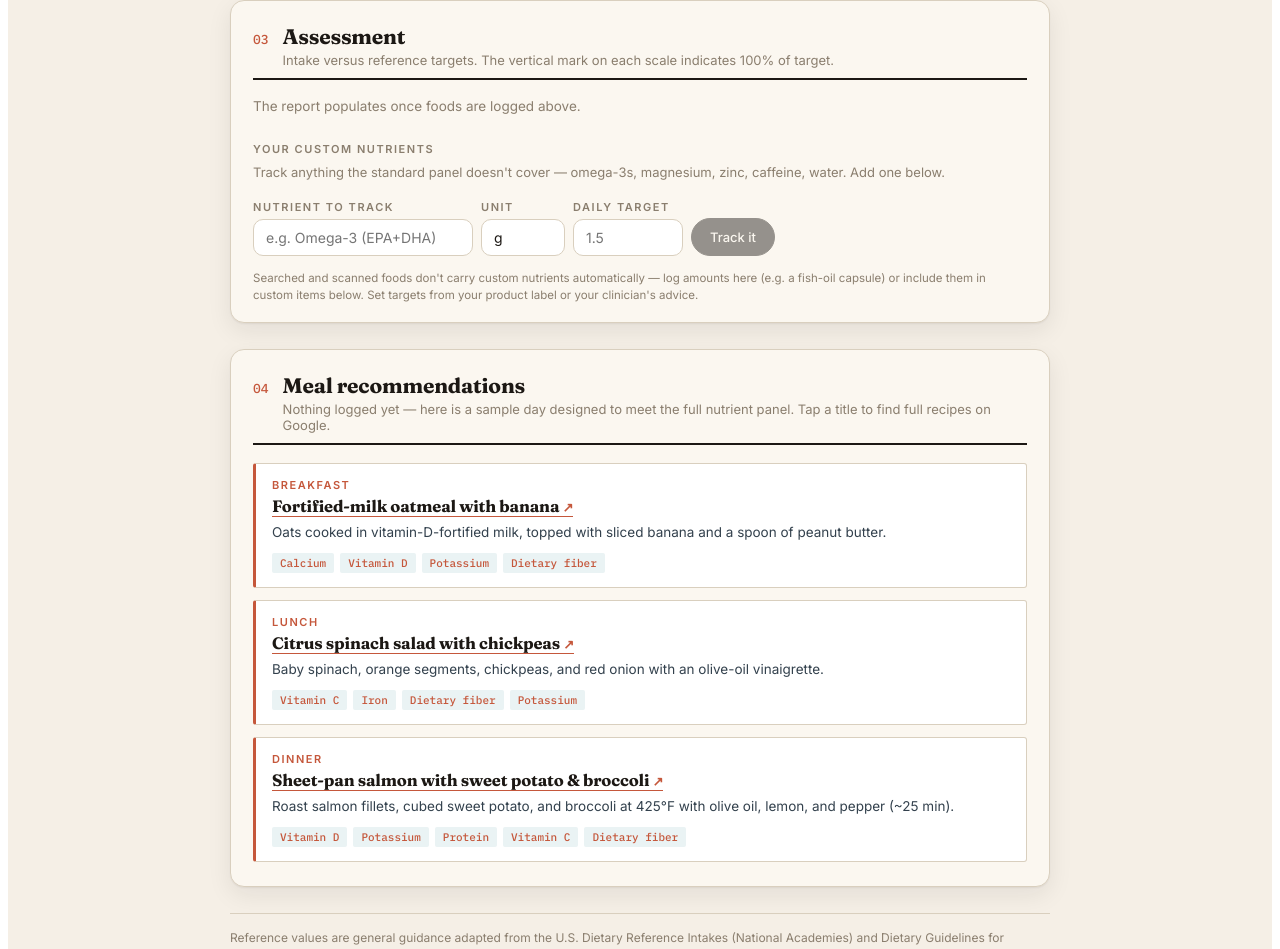
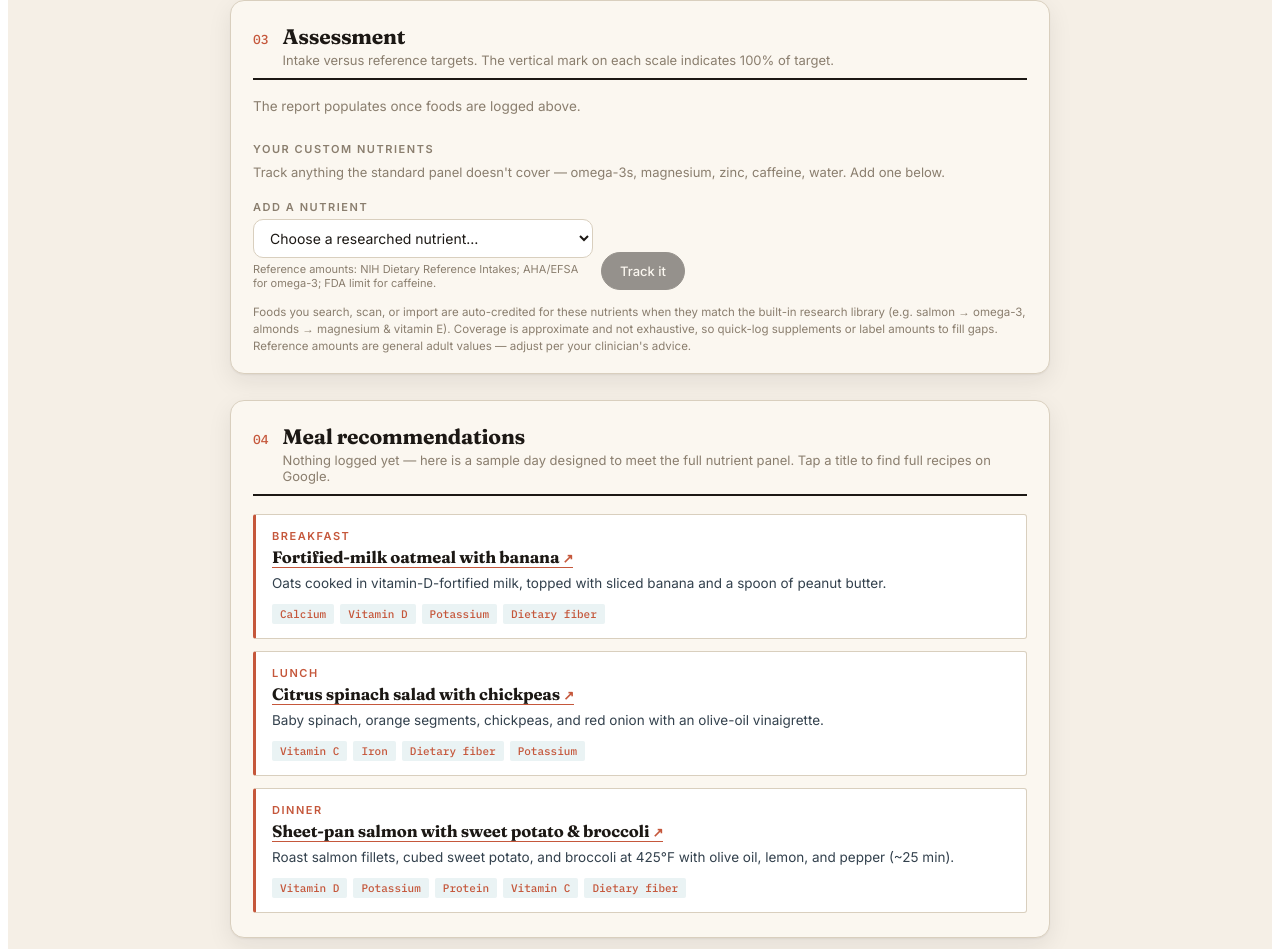
Before and after one commit to TKB789/nutrients, a React (Vite) app: page / in a window 1280 px wide. Shown: the part 946-1895 px from the top of the page. Built offline with nearby package versions, Linux system fonts and the light colour scheme.

Commit message:
Add files via upload

```diff
--- a/src/App.jsx
+++ b/src/App.jsx
@@ -240,6 +240,68 @@ const NUTRIENT_INFO = [
 ];
 
 
+
+/* ------------------------------------------------------------------ */
+/*  Extended-nutrient research library                                */
+/*  Presets: nutrients outside the USDA panel we map, with reference  */
+/*  amounts from the NIH Dietary Reference Intakes (RDA/AI), AHA/EFSA */
+/*  guidance for EPA+DHA, and the FDA limit for caffeine. m/f values  */
+/*  are adult male/female references.                                 */
+/*  Food values: approximate content per 100 g, USDA/NIH-derived,     */
+/*  matched by name keyword so searched & scanned foods auto-credit.  */
+/* ------------------------------------------------------------------ */
+
+const PRESET_NUTRIENTS = [
+  { key: "omega3", name: "Omega-3 (EPA+DHA)", unit: "g", m: 0.5, f: 0.5, src: "AHA/EFSA ~0.25–0.5 g" },
+  { key: "magnesium", name: "Magnesium", unit: "mg", m: 420, f: 320, src: "NIH RDA" },
+  { key: "zinc", name: "Zinc", unit: "mg", m: 11, f: 8, src: "NIH RDA" },
+  { key: "b12", name: "Vitamin B12", unit: "mcg", m: 2.4, f: 2.4, src: "NIH RDA" },
+  { key: "folate", name: "Folate", unit: "mcg DFE", m: 400, f: 400, src: "NIH RDA" },
+  { key: "vitE", name: "Vitamin E", unit: "mg", m: 15, f: 15, src: "NIH RDA" },
+  { key: "vitK", name: "Vitamin K", unit: "mcg", m: 120, f: 90, src: "NIH AI" },
+  { key: "vitA", name: "Vitamin A", unit: "mcg RAE", m: 900, f: 700, src: "NIH RDA" },
+  { key: "selenium", name: "Selenium", unit: "mcg", m: 55, f: 55, src: "NIH RDA" },
+  { key: "choline", name: "Choline", unit: "mg", m: 550, f: 425, src: "NIH AI" },
+  { key: "water", name: "Water", unit: "L", m: 3.7, f: 2.7, src: "NIH AI, total fluids" },
+  { key: "caffeine", name: "Caffeine", unit: "mg", m: 400, f: 400, limit: true, src: "FDA daily limit" },
+];
+
+const NUTRIENT_LIBRARY = {
+  omega3: [["salmon", 2.1], ["sardine", 1.5], ["mackerel", 1.8], ["herring", 2.0], ["anchov", 2.0], ["trout", 0.9], ["albacore", 0.86], ["tuna", 0.3], ["oyster", 0.6], ["mussel", 0.7], ["shrimp", 0.27], ["sea bass", 0.8], ["cod", 0.2]],
+  magnesium: [["pumpkin seed", 592], ["chia", 335], ["cashew", 292], ["almond", 270], ["dark chocolate", 228], ["peanut", 168], ["spinach", 79], ["black bean", 70], ["edamame", 64], ["quinoa", 64], ["tofu", 53], ["brown rice", 43], ["lentil", 36], ["avocado", 29], ["banana", 27]],
+  zinc: [["oyster", 39], ["pumpkin seed", 7.8], ["crab", 6.5], ["beef", 6.3], ["cashew", 5.8], ["cheddar", 3.1], ["pork", 2.9], ["chickpea", 1.5], ["lentil", 1.3]],
+  b12: [["clam", 99], ["sardine", 8.9], ["trout", 4.5], ["salmon", 3.2], ["beef", 2.6], ["tuna", 2.5], ["egg", 1.1], ["cheddar", 1.1], ["yogurt", 0.6], ["milk", 0.5]],
+  folate: [["edamame", 311], ["spinach", 194], ["lentil", 181], ["chickpea", 172], ["black bean", 149], ["asparagus", 149], ["beet", 109], ["broccoli", 108], ["avocado", 81], ["orange", 30]],
+  vitE: [["sunflower seed", 35], ["almond", 25.6], ["hazelnut", 15], ["olive oil", 14.4], ["peanut", 9.1], ["avocado", 2.1], ["spinach", 2.0]],
+  vitK: [["parsley", 1640], ["spinach", 483], ["collard", 407], ["kale", 390], ["broccoli", 141], ["brussels", 140], ["romaine", 102], ["kiwi", 40]],
+  vitA: [["beef liver", 9440], ["sweet potato", 961], ["carrot", 835], ["spinach", 469], ["kale", 241], ["cantaloupe", 169], ["red pepper", 157], ["egg", 160]],
+  selenium: [["brazil nut", 1917], ["tuna", 90], ["sunflower seed", 53], ["sardine", 52], ["shrimp", 49], ["salmon", 41], ["egg", 30], ["chicken", 27], ["beef", 26], ["brown rice", 10]],
+  choline: [["beef liver", 418], ["egg", 294], ["salmon", 91], ["beef", 85], ["cod", 84], ["chicken", 79], ["peanut", 63], ["brussels", 63], ["broccoli", 40], ["tofu", 27], ["milk", 17]],
+  caffeine: [["espresso", 212], ["coffee", 40], ["energy drink", 32], ["black tea", 20], ["green tea", 12], ["dark chocolate", 80], ["cola", 8]],
+};
+
+// Approximate gram weights of the built-in quick list's servings, so
+// per-100 g library values can be scaled for those items too.
+const SERVING_GRAMS = {
+  "Oatmeal, cooked": 234, "Egg, large": 50, "Whole-wheat bread": 32, "White bread": 29,
+  "Banana": 118, "Apple": 182, "Orange": 131, "Milk, 2%": 244, "Greek yogurt, plain": 245,
+  "Cheddar cheese": 28, "Chicken breast, cooked": 85, "Salmon, cooked": 85,
+  "Ground beef 90%, cooked": 85, "Tofu, firm": 126, "Black beans, cooked": 86,
+  "Lentils, cooked": 99, "Brown rice, cooked": 195, "White rice, cooked": 186,
+  "Pasta, cooked": 140, "Broccoli, cooked": 156, "Spinach, raw": 60, "Carrot": 61,
+  "Sweet potato, baked": 114, "Potato, baked w/ skin": 173, "Avocado": 100,
+  "Almonds": 28, "Peanut butter": 32, "Olive oil": 13.5, "Orange juice": 248,
+  "Tomato": 123, "Tuna, canned in water": 85, "Mixed green salad": 72,
+};
+
+function libraryLookup(presetKey, foodName) {
+  const list = NUTRIENT_LIBRARY[presetKey];
+  if (!list) return null;
+  const n = (foodName || "").toLowerCase();
+  for (const [kw, val] of list) if (n.includes(kw)) return val;
+  return null;
+}
+
 /* ------------------------------------------------------------------ */
 /*  Bonus compounds — phytochemicals, antioxidants, and other extras  */
 /*  that don't appear in the standard nutrient panel. Matched by      */
@@ -1242,15 +1304,28 @@ export default function NutritionAssessment() {
   }, []);
 
   const logRecipeServings = (food, count) => {
-    setLog(l => [...l, { food, qty: count, label: `${count} serving${count !== 1 ? "s" : ""}`, id: Date.now() }]);
+    setLog(l => [...l, { food: enrichFood(food), qty: count, label: `${count} serving${count !== 1 ? "s" : ""}`, id: Date.now() }]);
+    if (recipes[food.name]) {
+      const next = { ...recipes, [food.name]: { ...recipes[food.name], lastUsed: Date.now() } };
+      setRecipes(next);
+      saveStore(userKey(RKEY, currentUser), next);
+    }
     setTab("report");
   };
 
-  const completeImport = async ({ title, link, matched, totals: rTotals, servingsMade, servingsEaten }) => {
+  const completeImport = async ({ title, link, matched, servingsMade, servingsEaten }) => {
+    const cids = Object.keys(customNutrients);
+    const enriched = matched.map(m => ({ ...m, food: enrichFood(m.food) }));
+    const rTotals = { ...ZERO };
+    for (const id of cids) rTotals[id] = 0;
+    for (const m of enriched) {
+      for (const k of KEYS) rTotals[k] += (m.food[k] || 0) * m.mult;
+      for (const id of cids) rTotals[id] += (m.food[id] || 0) * m.mult;
+    }
     const per = {};
-    for (const k of KEYS) per[k] = rTotals[k] / servingsMade;
+    for (const k of [...KEYS, ...cids]) per[k] = rTotals[k] / servingsMade;
     const food = { ...per, name: title, serving: "1 serving", isRecipe: true };
-    const next = { ...recipes, [title]: { name: title, servings: servingsMade, food, link, ingredients: matched.map(m => `${m.food.name} — ${m.label}`) } };
+    const next = { ...recipes, [title]: { name: title, servings: servingsMade, food, link, lastUsed: Date.now(), ingredients: matched.map(m => `${m.food.name} — ${m.label}`) } };
     setRecipes(next);
     await saveStore(userKey(RKEY, currentUser), next);
     setLog(l => [...l, { food, qty: servingsEaten, label: `${servingsEaten} serving${servingsEaten !== 1 ? "s" : ""}`, id: Date.now() }]);
@@ -1302,6 +1377,20 @@ export default function NutritionAssessment() {
 
   const set = (k) => (e) => setProfile(p => ({ ...p, [k]: e.target.value }));
 
+  // Auto-credit custom nutrients from the research library (e.g. salmon -> omega-3)
+  const enrichFood = (food) => {
+    const cns = Object.values(customNutrients).filter(cn => cn.presetKey);
+    if (cns.length === 0) return food;
+    const out = { ...food };
+    for (const cn of cns) {
+      if (out[cn.id]) continue;
+      const per100 = libraryLookup(cn.presetKey, out.name);
+      if (per100 == null) continue;
+      out[cn.id] = out.per100g ? per100 : Math.round(per100 * ((SERVING_GRAMS[out.name] || 100) / 100) * 100) / 100;
+    }
+    return out;
+  };
+
   const addFood = () => {
     if (!selected) return;
     let multiplier, label = null;
@@ -1313,7 +1402,7 @@ export default function NutritionAssessment() {
     } else {
       multiplier = Number(qty) || 1;
     }
-    setLog(l => [...l, { food: selected, qty: multiplier, label, id: Date.now() }]);
+    setLog(l => [...l, { food: enrichFood(selected), qty: multiplier, label, id: Date.now() }]);
     const bonuses = detectBonuses(selected.name);
     if (bonuses.length > 0) {
       const b = bonuses[0];
@@ -1364,11 +1453,11 @@ export default function NutritionAssessment() {
     const name = newNutrient.name.trim();
     const target = Number(newNutrient.target);
     if (!name || !(target > 0)) return;
-    const id = "cn_" + name.toLowerCase().replace(/[^a-z0-9]+/g, "_");
-    const next = { ...customNutrients, [id]: { id, name, unit: newNutrient.unit.trim() || "g", target } };
+    const id = newNutrient.presetKey ? "cn_" + newNutrient.presetKey : "cn_" + name.toLowerCase().replace(/[^a-z0-9]+/g, "_");
+    const next = { ...customNutrients, [id]: { id, name, unit: newNutrient.unit.trim() || "g", target, presetKey: newNutrient.presetKey || null, limit: !!newNutrient.limit } };
     setCustomNutrients(next);
     await saveStore(userKey(CKEY, currentUser), next);
-    setNewNutrient({ name: "", unit: "g", target: "" });
+    setNewNutrient({ name: "", unit: "g", target: "", presetKey: null, limit: false, custom: false });
   };
 
   const deleteCustomNutrient = async (id) => {
@@ -1630,7 +1719,7 @@ export default function NutritionAssessment() {
                   </p>
                 ) : (
                   <div style={{ display: "grid", gap: 10, margin: "4px 0 14px" }}>
-                    {Object.values(recipes).map(r => (
+                    {Object.values(recipes).sort((a, b) => (b.lastUsed || 0) - (a.lastUsed || 0)).map(r => (
                       <div key={r.name} style={{ border: `1px solid ${C.rule}`, borderLeft: `3px solid ${C.accent}`, borderRadius: 10, padding: "10px 14px" }}>
                         <div style={{ display: "flex", justifyContent: "space-between", gap: 10, flexWrap: "wrap", alignItems: "baseline" }}>
                           <span className="na-serif" style={{ fontSize: 15.5, fontWeight: 700 }}>
@@ -1886,7 +1975,7 @@ export default function NutritionAssessment() {
               )}
               {Object.values(customNutrients).map(cn => (
                 <div key={cn.id}>
-                  <Gauge label={cn.name} value={totals[cn.id] || 0} target={cn.target} unit={cn.unit} dp={1} />
+                  <Gauge label={cn.name} value={totals[cn.id] || 0} target={cn.target} unit={cn.unit} dp={1} isLimit={!!cn.limit} />
                   <div style={{ display: "flex", gap: 8, alignItems: "center", flexWrap: "wrap", padding: "8px 0 4px" }}>
                     <input className="na-input" type="number" min="0" step="any" defaultValue=""
                       placeholder={`Amount (${cn.unit})`} style={{ width: 130, padding: "6px 10px", fontSize: 13 }}
@@ -1907,25 +1996,52 @@ export default function NutritionAssessment() {
                 </div>
               ))}
               <div style={{ display: "flex", gap: 8, flexWrap: "wrap", alignItems: "flex-end", padding: "10px 0 14px" }}>
-                <div style={{ flex: "1 1 150px", maxWidth: 220 }}>
-                  <Field label="Nutrient to track">
+                <div style={{ flex: "1 1 230px", maxWidth: 340 }}>
+                  <Field label="Add a nutrient" note="Reference amounts: NIH Dietary Reference Intakes; AHA/EFSA for omega-3; FDA limit for caffeine.">
+                    <select className="na-select" value={newNutrient.presetKey || (newNutrient.custom ? "custom" : "")}
+                      onChange={e => {
+                        const v = e.target.value;
+                        if (v === "custom") { setNewNutrient({ name: "", unit: "g", target: "", presetKey: null, limit: false, custom: true }); return; }
+                        if (!v) { setNewNutrient({ name: "", unit: "g", target: "", presetKey: null, limit: false, custom: false }); return; }
+                        const pn = PRESET_NUTRIENTS.find(x => x.key === v);
+                        const t = profile.sex === "male" ? pn.m : profile.sex === "female" ? pn.f : Math.round(((pn.m + pn.f) / 2) * 100) / 100;
+                        setNewNutrient({ name: pn.name, unit: pn.unit, target: String(t), presetKey: pn.key, limit: !!pn.limit, custom: false });
+                      }}>
+                      <option value="">Choose a researched nutrient…</option>
+                      {PRESET_NUTRIENTS.map(pn => (
+                        <option key={pn.key} value={pn.key}>
+                          {pn.name} — {pn.limit ? "limit" : "ref."} {profile.sex === "male" ? pn.m : profile.sex === "female" ? pn.f : `${pn.f}–${pn.m}`} {pn.unit} · {pn.src}
+                        </option>
+                      ))}
+                      <option value="custom">Custom — not listed…</option>
+                    </select>
+                  </Field>
+                </div>
+                {newNutrient.custom && (
+                  <div style={{ flex: "1 1 140px", maxWidth: 200 }}>
+                    <Field label="Nutrient name">
                       <input className="na-input" value={newNutrient.name}
                         onChange={e => setNewNutrient(n => ({ ...n, name: e.target.value }))}
-                      placeholder="e.g. Omega-3 (EPA+DHA)" />
-                  </Field>
-                </div>
+                        placeholder="e.g. Lutein" />
+                    </Field>
+                  </div>
+                )}
+                {(newNutrient.custom || newNutrient.presetKey) && (
+                  <>
                     <div style={{ width: 84 }}>
                       <Field label="Unit">
                         <input className="na-input" value={newNutrient.unit}
                           onChange={e => setNewNutrient(n => ({ ...n, unit: e.target.value }))} placeholder="g" />
                       </Field>
                     </div>
-                <div style={{ width: 110 }}>
-                  <Field label="Daily target">
+                    <div style={{ width: 130 }}>
+                      <Field label={newNutrient.limit ? "Daily limit" : "Daily target"}>
                         <input className="na-input" type="number" min="0" step="any" value={newNutrient.target}
                           onChange={e => setNewNutrient(n => ({ ...n, target: e.target.value }))} placeholder="1.5" />
                       </Field>
                     </div>
+                  </>
+                )}
                 <button className="na-btn" onClick={addCustomNutrient}
                   disabled={!newNutrient.name.trim() || !(Number(newNutrient.target) > 0)}
                   style={{ opacity: newNutrient.name.trim() && Number(newNutrient.target) > 0 ? 1 : 0.45 }}>
@@ -1933,9 +2049,11 @@ export default function NutritionAssessment() {
                 </button>
               </div>
               <p style={{ fontSize: 11.5, color: C.faint, margin: "0 0 8px", lineHeight: 1.5 }}>
-                Searched and scanned foods don't carry custom nutrients automatically —
-                log amounts here (e.g. a fish-oil capsule) or include them in custom items below.
-                Set targets from your product label or your clinician's advice.
+                Foods you search, scan, or import are auto-credited for these nutrients when
+                they match the built-in research library (e.g. salmon → omega-3, almonds →
+                magnesium & vitamin E). Coverage is approximate and not exhaustive, so quick-log
+                supplements or label amounts to fill gaps. Reference amounts are general adult
+                values — adjust per your clinician's advice.
               </p>
             </section>
 
```
Lines whose indentation alone changed are shown as unchanged.
